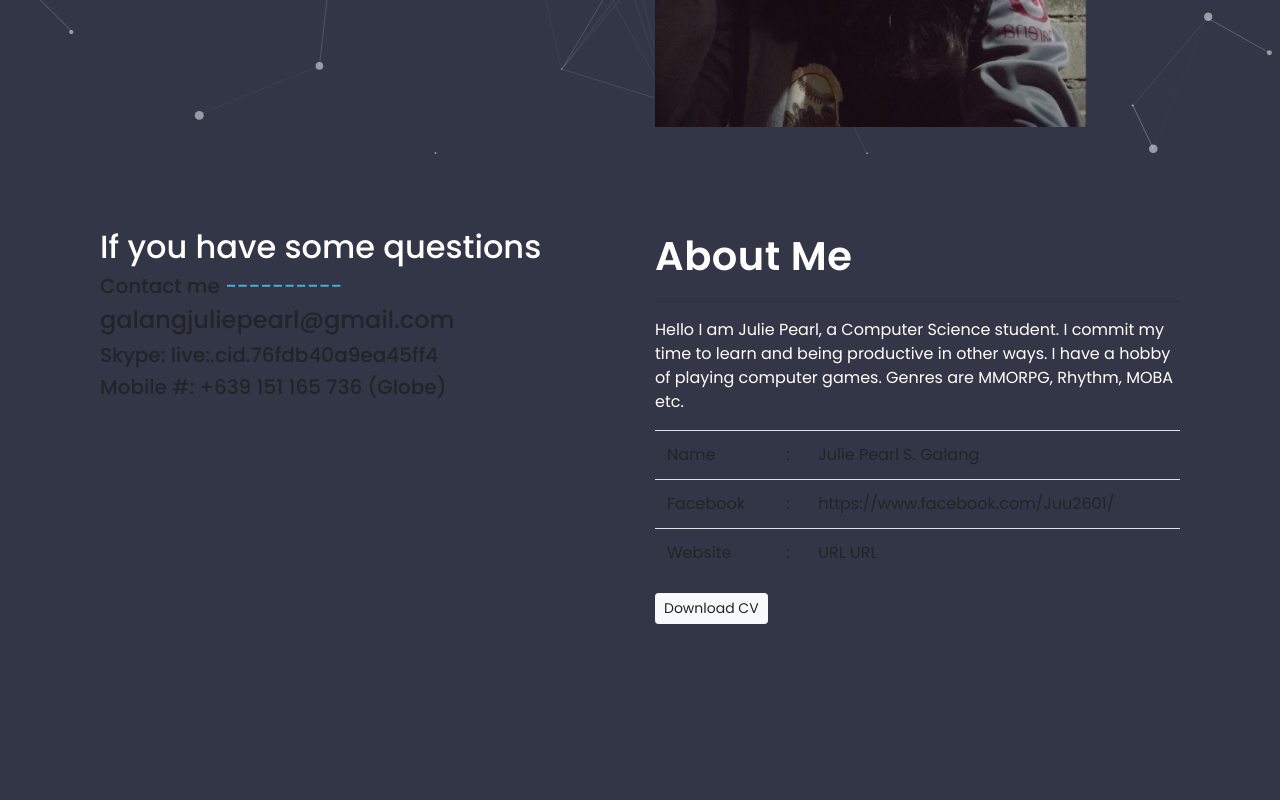
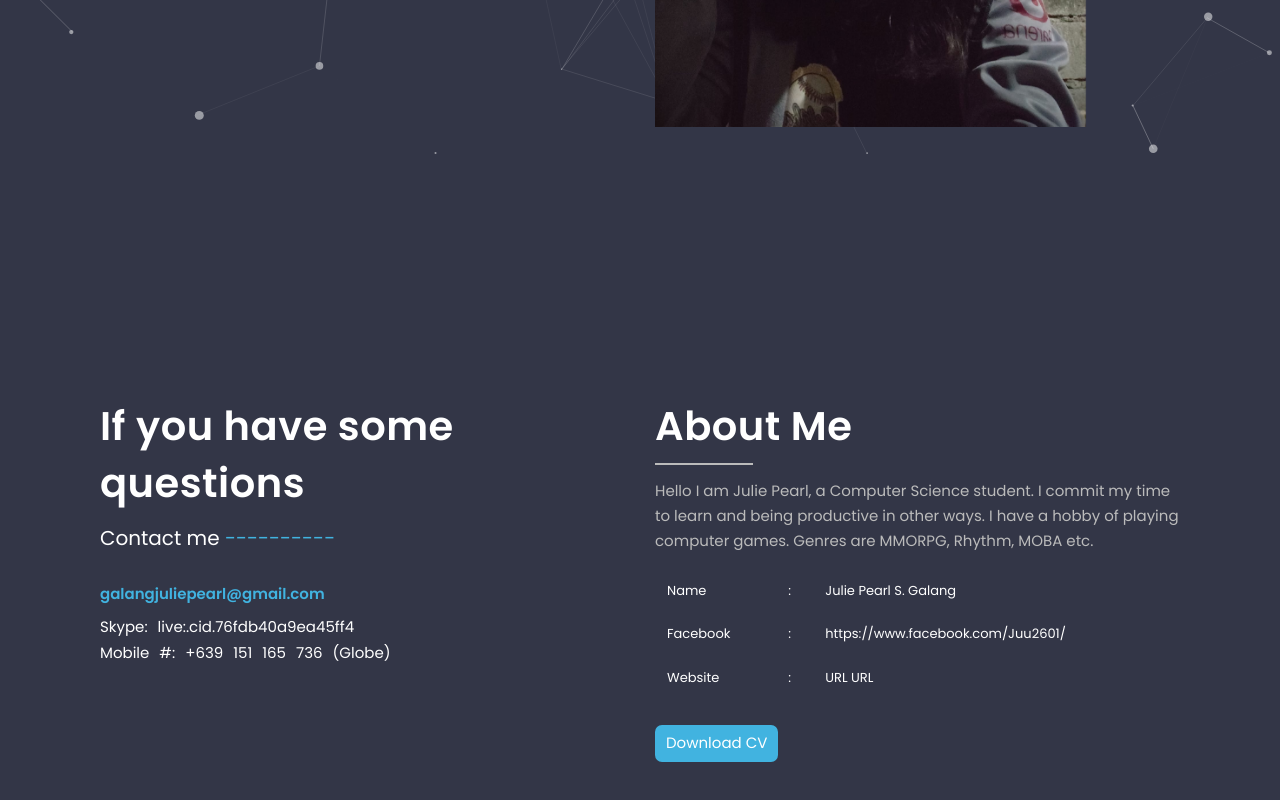
Before and after one commit to tripled212/JuliePearlG, a plain HTML site: page Home.html in a window 1280 px wide. Shown: the part 636-1436 px from the top of the page. Before the commit the page ends 1260 px from the top, so only its background shows below. Drawn offline with nearby package versions, Linux system fonts and the light colour scheme; no server answers.

Commit message:
About section
Designing  about section

```diff
--- a/Home.html
+++ b/Home.html
@@ -86,7 +86,7 @@
         <div class="container">
             <div class="row m-0">
                 <div class="col-lg-6 col-md-6 col-ms-12 col-xs-12">
-                    <h2 class="heading">If you have some questions</h2>
+                    <h2 id="heading">If you have some questions</h2>
                     <div>
                         <h5 class="contact-me">Contact me <span style="color:#41b3e0; ">----------</span></h4>
                     </div>
--- a/style.css
+++ b/style.css
@@ -217,6 +217,7 @@ canvas.particles-js-canvas-el{
 /* About Me Section */
 .about-section {
     background-color: #333647;
+    padding: 170px 0px;
 }
 
 .about-section #heading{
@@ -225,3 +226,72 @@ canvas.particles-js-canvas-el{
     letter-spacing: 0.5px;
     line-height: 57px;
 }
+
+.about-section .contact-me {
+    color: white;
+    font-weight: 400;
+    margin-top: 14px;
+}
+
+.about-section #info-gmail{
+    font-weight: 600;
+    font-size: 15px;
+    color: #41b3e0;
+    margin-top: 35px;
+    word-spacing: 6px;
+}
+
+.about-section .contact-info{
+    margin-top: 15px;
+}
+
+.about-section .contact-info h5{
+    color: white;
+    font-size: 15px;
+    font-weight: 400;
+    word-spacing: 6px;
+}
+
+.about-section .about-me-right-section #txt{
+    font-size: 15px;
+    margin-top: 13px;
+    line-height: 25px;
+    color: #bbbbbb;
+}
+
+.about-section .about-me-right-section hr{
+    margin: 0px;
+    border: 0.5px solid #bbbbbb;
+    width: 6rem;
+}
+
+.about-section .about-me-right-section table td{
+    border: none;
+    color: white;
+    font-size: 13px;
+}
+
+.about-section .about-me-right-section button{
+    border-radius: 7px;
+    font-size: 15px;
+    color: white;
+    background-color: #41b3e0;
+    border: 3px solid #41b3e0;
+    font-family: 'Poppins', sans-serif;
+    margin-top: 10px;
+}
+
+.about-section .about-me-right-section button:hover{
+    animation: ease-in-out;
+    animation-duration: 0.5s;
+}
+
+@media (max-width: 993px) and (min-width: 768px){
+    .about-section .about-me-right-section #txt{
+        font-size: 12px;
+    }
+
+    .about-section #heading{
+        font-size: 30px !important;
+    }
+}
```
